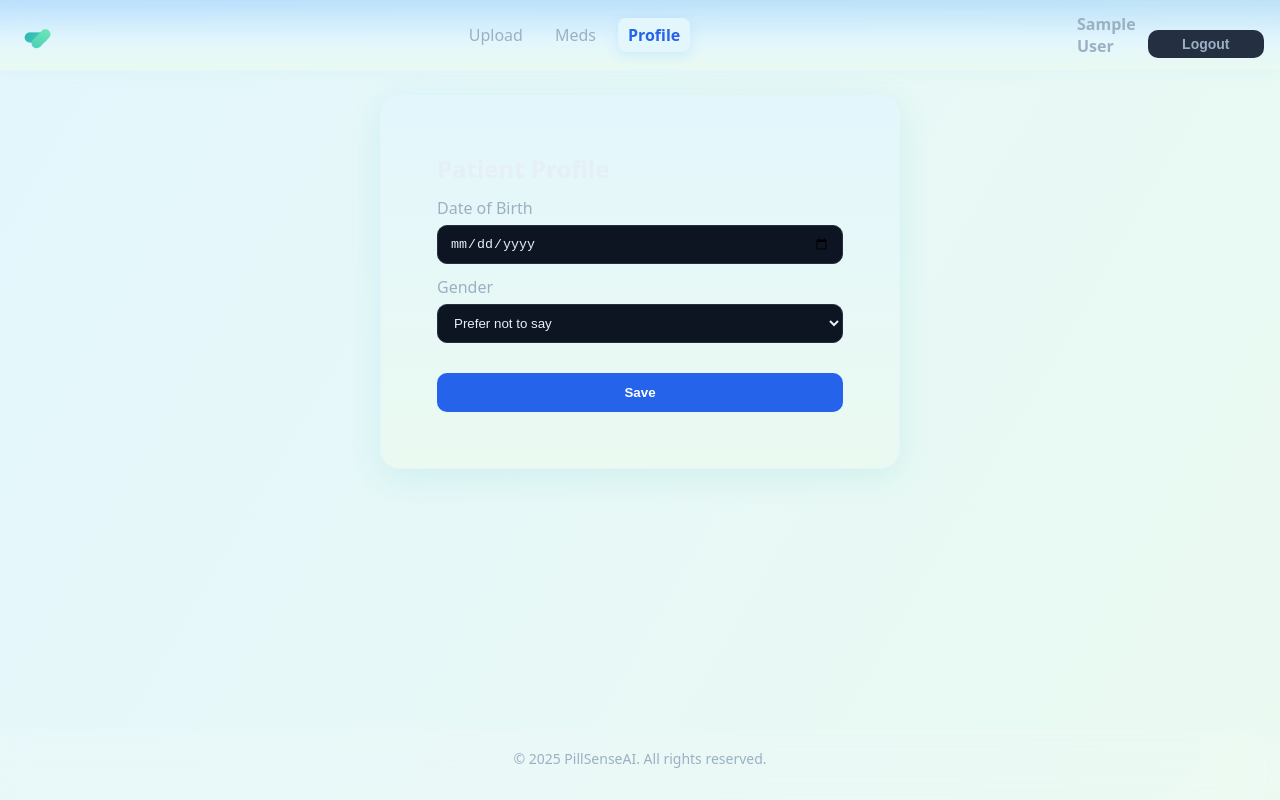
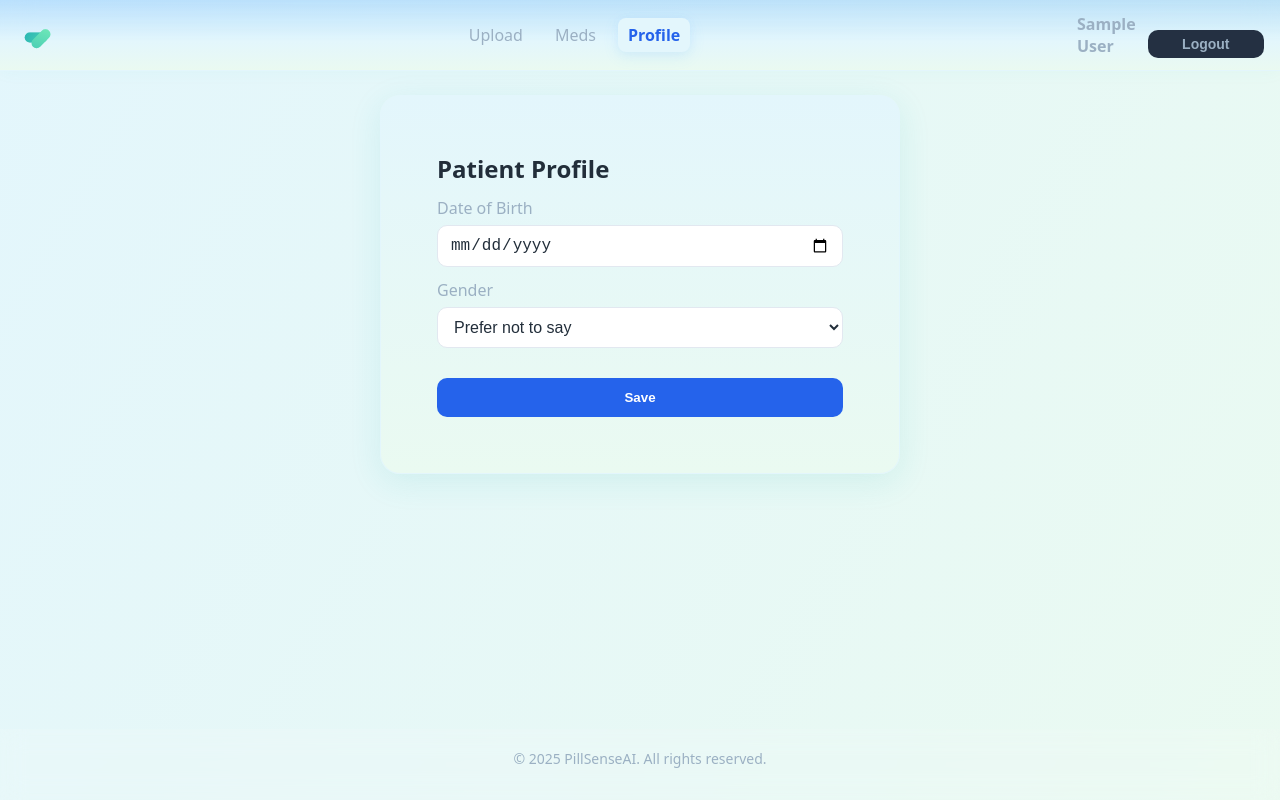
Before and after one commit to nxxis/PillSenseAI, a React (Vite) app in the folder apps/web/: page /profile in a window 1280 px wide. Built offline with nearby package versions, Linux system fonts and the light colour scheme; no server answers; sample sign-in values are in the browser's storage.

Commit message:
profile page color changes

```diff
--- a/apps/web/src/pages/Profile.jsx
+++ b/apps/web/src/pages/Profile.jsx
@@ -44,18 +44,27 @@ export default function Profile() {
 
   return (
     <section className="card" style={{ maxWidth: 520, margin: '0 auto' }}>
-      <h2>Patient Profile</h2>
+      <h2 style={{ color: '#222e3a', fontWeight: 700 }}>Patient Profile</h2>
       <form onSubmit={save} style={{ display: 'grid', gap: 12, marginTop: 12 }}>
         <label>
           <div className="muted" style={{ marginBottom: 6 }}>
             Date of Birth
           </div>
           <input
-            className="input"
             type="date"
+            required
             value={dob || ''}
             onChange={(e) => setDob(e.target.value)}
-            required
+            style={{
+              background: '#fff',
+              color: '#222e3a',
+              border: '1px solid #e2e8f0',
+              borderRadius: 10,
+              padding: '10px 12px',
+              fontSize: 16,
+              width: '100%',
+              boxSizing: 'border-box',
+            }}
           />
         </label>
         <label>
@@ -63,9 +72,18 @@ export default function Profile() {
             Gender
           </div>
           <select
-            className="input"
             value={gender}
             onChange={(e) => setGender(e.target.value)}
+            style={{
+              background: '#fff',
+              color: '#222e3a',
+              border: '1px solid #e2e8f0',
+              borderRadius: 10,
+              padding: '10px 12px',
+              fontSize: 16,
+              width: '100%',
+              boxSizing: 'border-box',
+            }}
           >
             <option value="unspecified">Prefer not to say</option>
             <option value="female">Female</option>
--- a/apps/web/src/pages/Result.jsx
+++ b/apps/web/src/pages/Result.jsx
@@ -52,14 +52,49 @@ export default function Result() {
   if (meds.length === 0) {
     return (
       <section className="card">
-        <h2>No medications found</h2>
-        <p>
+        <h2
+          style={{
+            color: '#222e3a',
+            fontWeight: 700,
+            textShadow: '0 1px 8px #fff',
+          }}
+        >
+          No medications found
+        </h2>
+        <p
+          style={{
+            color: '#222e3a',
+            fontWeight: 500,
+            textShadow: '0 1px 8px #fff',
+          }}
+        >
           Sorry, we couldn't recognize any medication from your image. Please
           try a clearer photo or check the label for legibility.
         </p>
-        <Link to="/upload" className="btn">
-          Try Again
-        </Link>
+        <div
+          style={{ display: 'flex', justifyContent: 'center', marginTop: 16 }}
+        >
+          <Link
+            to="/upload"
+            className="btn"
+            style={{
+              width: 'auto',
+              minWidth: 120,
+              padding: '12px 32px',
+              borderRadius: 10,
+              fontWeight: 600,
+              fontSize: 16,
+              boxShadow: '0 2px 8px rgba(43,179,179,0.08)',
+              background: 'linear-gradient(90deg, #2563eb, #60a5fa)',
+              color: '#fff',
+              textAlign: 'center',
+              textDecoration: 'none',
+              display: 'inline-block',
+            }}
+          >
+            Try Again
+          </Link>
+        </div>
       </section>
     );
   }
```
